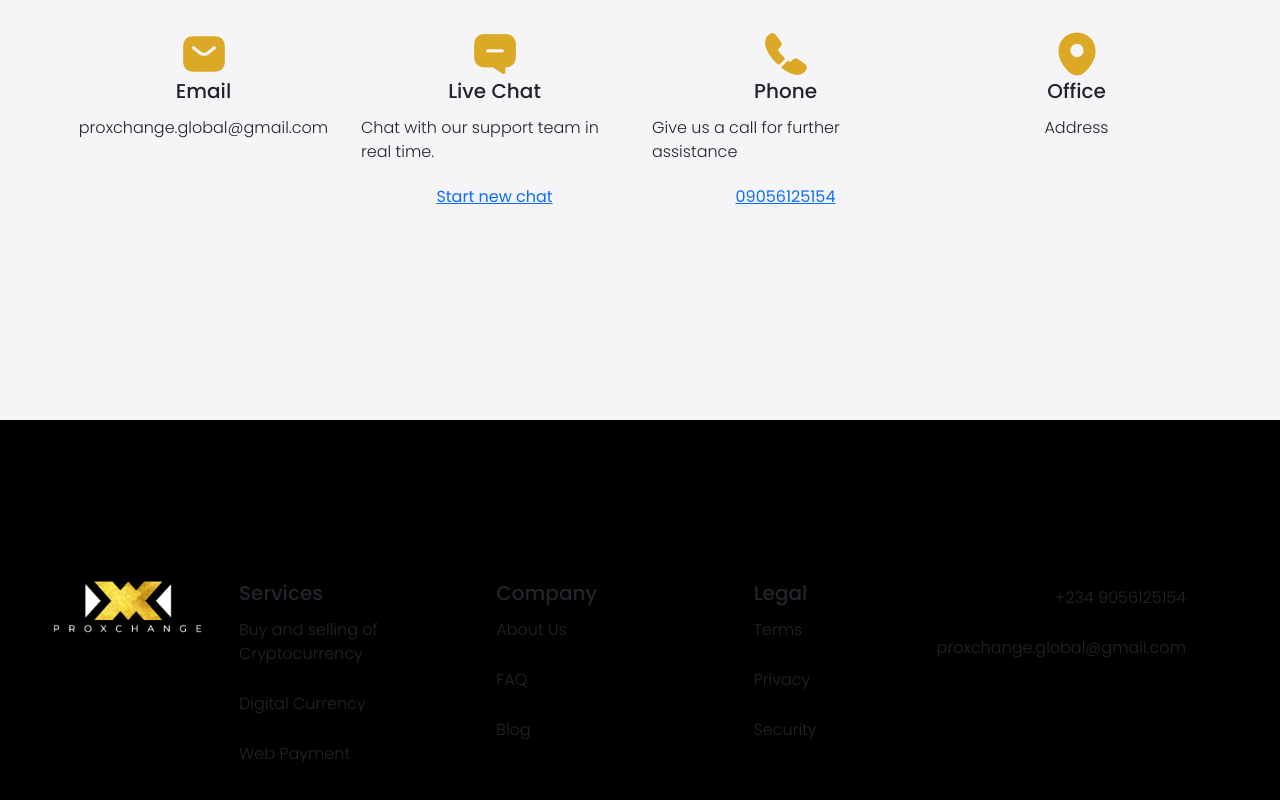
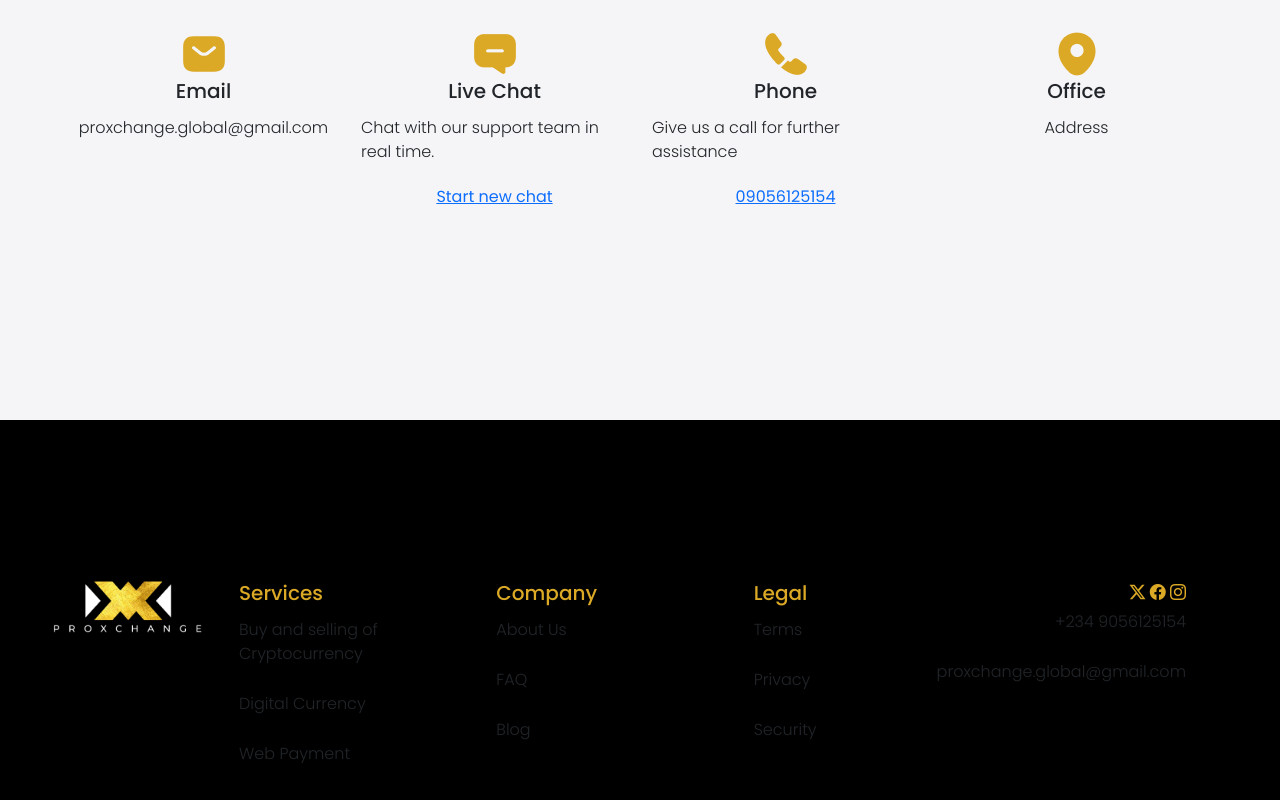
Before and after one commit to ozil247/exchange, a website: page index.html in a window 1280 px wide. Shown: the part 5747-6547 px from the top of the page. Drawn offline with nearby package versions, Linux system fonts and the light colour scheme.

Commit message:
bootstap icons

```diff
--- a/assets/style.css
+++ b/assets/style.css
@@ -392,6 +392,13 @@ footer{
   justify-content: flex-end;
 }
 
+
+footer h5, footer hr, footer .icons i{
+  color: #DBA925;
+  /* padding-bottom: 70px; */
+}
+
+
 footer .col-md-2{
   display: flex;
   flex-direction: column;
--- a/index.html
+++ b/index.html
@@ -8,6 +8,7 @@
     <link rel="stylesheet" href="assets/style.css">
     <!-- <link rel="stylesheet" href="assets/bootstrap/fa/css/all.min.css"> -->
     <link rel="stylesheet" href="https://cdn.jsdelivr.net/npm/bootstrap@5.3.3/dist/css/bootstrap.min.css">
+    <link rel="stylesheet" href="https://cdn.jsdelivr.net/npm/bootstrap-icons@1.11.3/font/bootstrap-icons.min.css">
         <script src="https://ajax.googleapis.com/ajax/libs/jquery/1.9.1/jquery.min.js"></script>
 
   </head>
```
